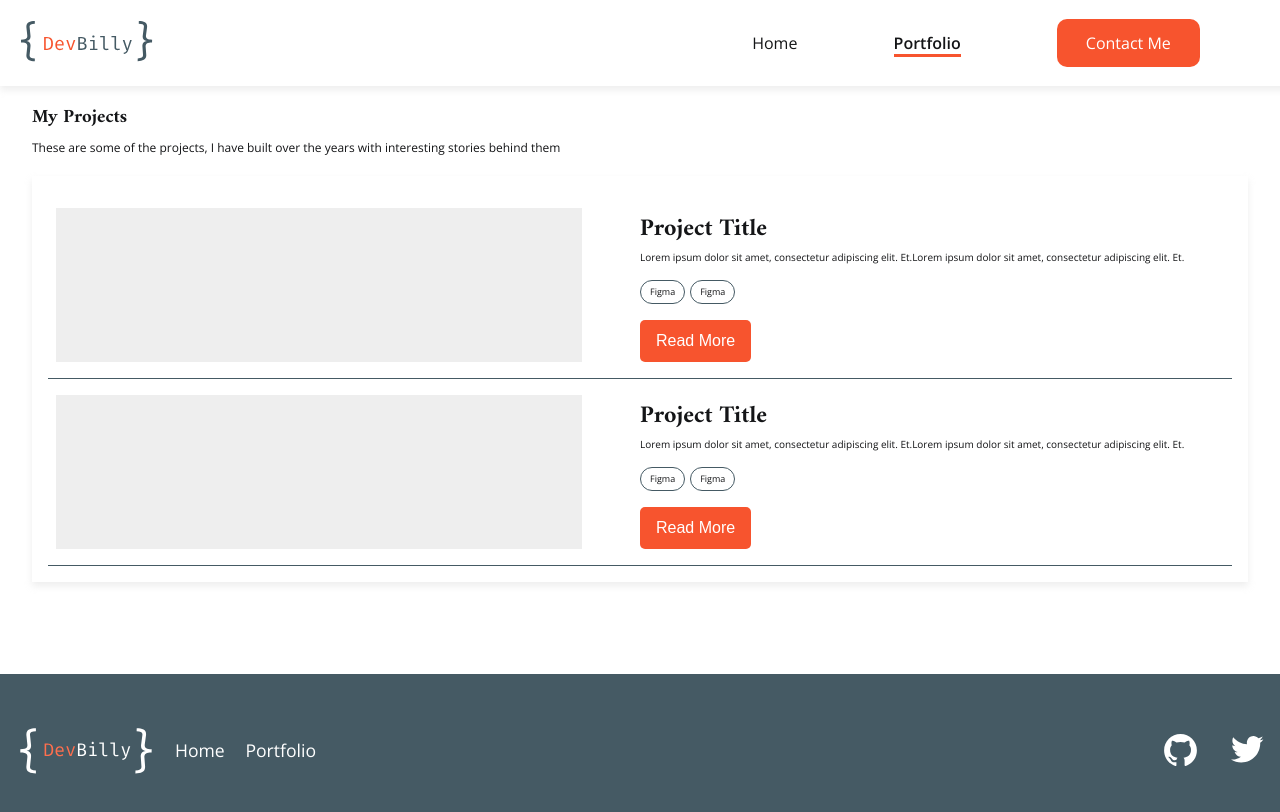
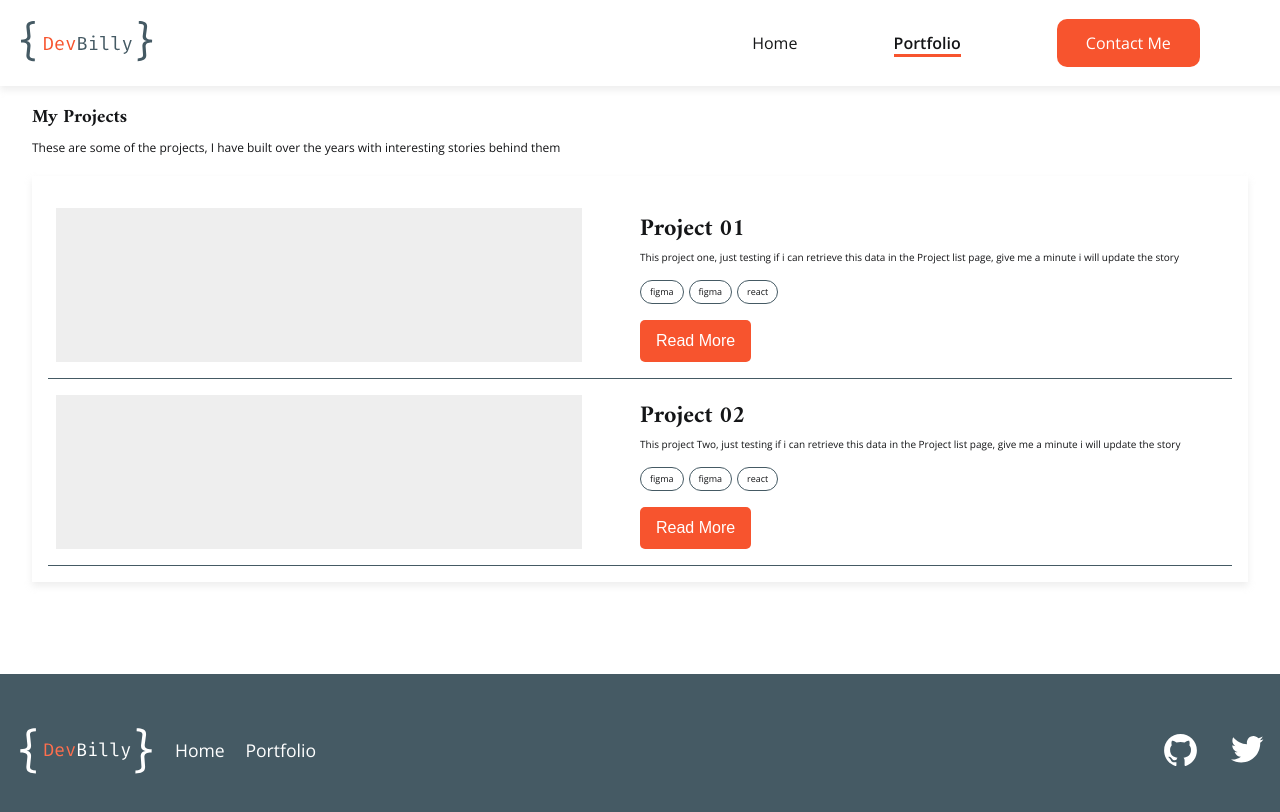
Before and after one commit to dev-billy/dev-billy, a React (Create React App) app: page /portfolio in a window 1280 px wide. Shown: the top 812 px of the page. Built offline with nearby package versions, Linux system fonts and the light colour scheme.

Commit message:
project list dynamic

```diff
--- /dev/null
+++ b/src/data/projects.js
@@ -0,0 +1,20 @@
+let projectList = [
+  {
+    id: 1,
+    title: "Project 01",
+    shortDescription:
+      "This project one, just testing if i can retrieve this data in the Project list page, give me a minute i will update the story",
+    story: "This was a challenge /......./....././/////......",
+    techStack: ["figma", "figma", "react"],
+  },
+  {
+    id: 2,
+    title: "Project 02",
+    shortDescription:
+      "This project Two, just testing if i can retrieve this data in the Project list page, give me a minute i will update the story",
+    story: "This was a challenge /......./....././/////......",
+    techStack: ["figma", "figma", "react"],
+  },
+];
+
+export default projectList;
--- a/src/pages/Portfolio/index.js
+++ b/src/pages/Portfolio/index.js
@@ -1,5 +1,6 @@
 import Layout from "../../layout";
 import styles from "../pagestyles/portfolio.module.scss";
+import projectList from "../../data/projects";
 function Portfolio() {
   return (
     <Layout>
@@ -12,40 +13,23 @@ function Portfolio() {
       </section>
 
       <section className={styles.projectList}>
-        <div className={styles.project}>
+        {projectList.map((project) => (
+          <div className={styles.project} key={project.id}>
             <div className={styles.highlightImg}></div>
             <div className={styles.textContent}>
               <div className={styles.titles}>
-              <h2>Project Title</h2>
-              <p>
-                Lorem ipsum dolor sit amet, consectetur adipiscing elit.
-                Et.Lorem ipsum dolor sit amet, consectetur adipiscing elit. Et.
-              </p>
+                <h2>{project.title}</h2>
+                <p>{project.shortDescription}</p>
               </div>
               <ul>
-              <li>Figma</li>
-              <li>Figma</li>
+                {project.techStack.map((techItem, index) => (
+                  <li key={index}>{techItem}</li>
+                ))}
               </ul>
               <button className={styles.readMore}>Read More</button>
             </div>
           </div>
-        <div className={styles.project}>
-          <div className={styles.highlightImg}></div>
-          <div className={styles.textContent}>
-            <div className={styles.titles}>
-              <h2>Project Title</h2>
-              <p>
-                Lorem ipsum dolor sit amet, consectetur adipiscing elit.
-                Et.Lorem ipsum dolor sit amet, consectetur adipiscing elit. Et.
-              </p>
-            </div>
-            <ul>
-              <li>Figma</li>
-              <li>Figma</li>
-            </ul>
-            <button className={styles.readMore}>Read More</button>
-          </div>
-        </div>
+        ))}
       </section>
     </Layout>
   );
```
Lines whose indentation alone changed are shown as unchanged.
